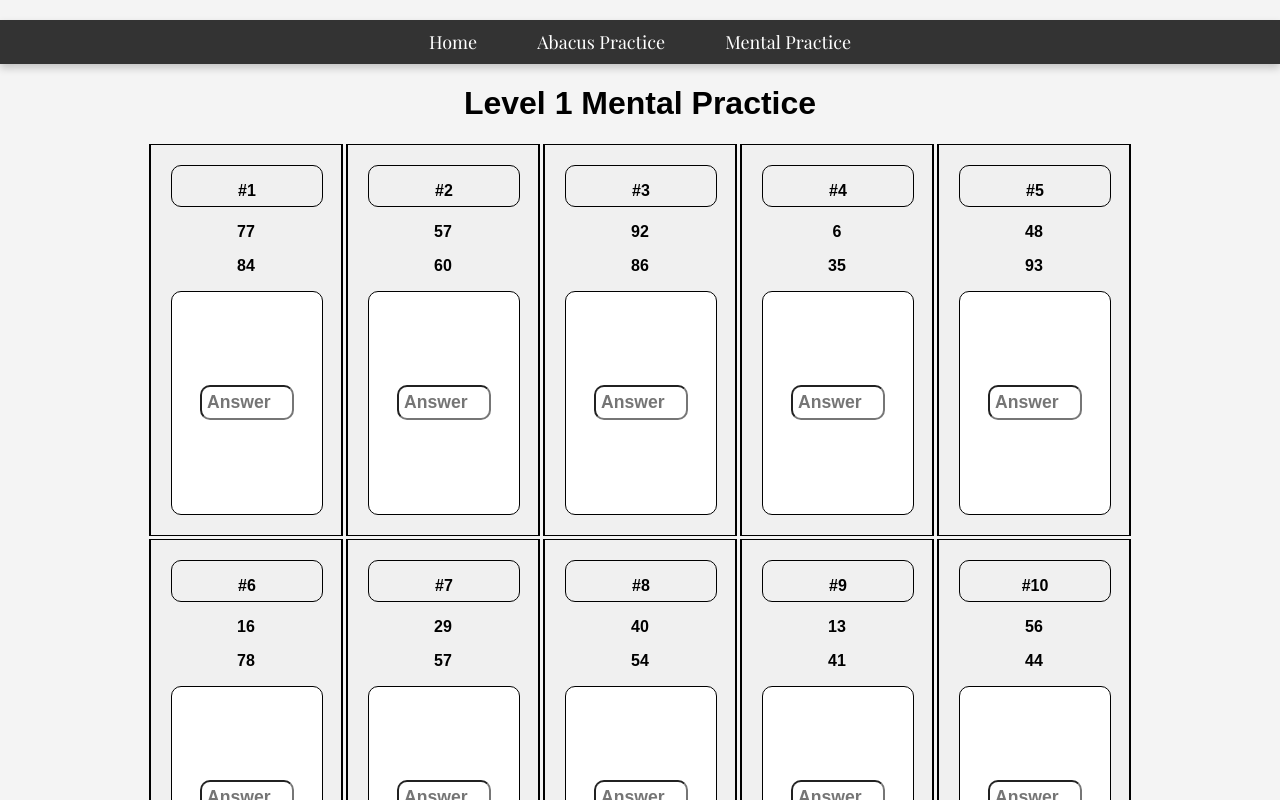
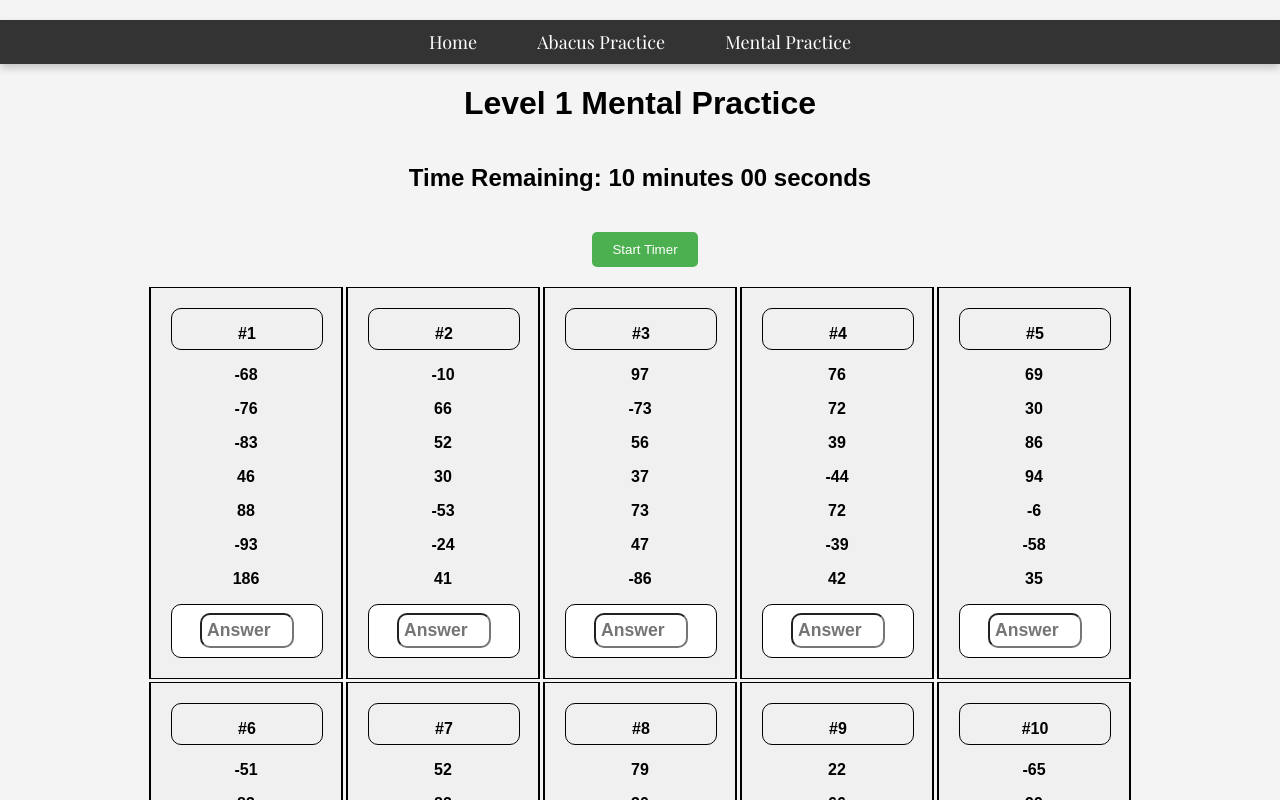
Before and after one commit to buteryy/abacus, a React (Vite) app: page /abacus-practice/1 in a window 1280 px wide. Shown: the top 800 px of the page. Built offline with nearby package versions, Linux system fonts and the light colour scheme; a web font is replaced by a local one.

Commit message:
Co-authored-by: sanwlot <sanwlot@users.noreply.github.com>

```diff
--- a/src/index.css
+++ b/src/index.css
@@ -72,6 +72,7 @@ body {
 .container {
   display: grid;
   grid-template-columns: repeat(4, 1fr);
+  place-items: center;
   gap: 10px;
   margin-bottom: 20px;
 }
@@ -167,3 +168,12 @@ body {
     cursor: not-allowed;
   }
 }
+
+.quiz-timer {
+  display: flex;
+  justify-content: center;
+  flex-direction: column;
+  align-items: center;
+  /* gap: 20px; */
+  margin-bottom: 20px;
+}
--- a/src/pages/AbacusQuiz.jsx
+++ b/src/pages/AbacusQuiz.jsx
@@ -1,35 +1,117 @@
-import { useState, useEffect } from "react"
+import { useState, useEffect, useRef } from "react"
 import { useParams } from "react-router"
 import Modal from "../components/Modal"
 
 export default function AbacusQuiz() {
   const { id } = useParams()
+  const timerRef = useRef(null); // Ref to store the timer ID
   const [levels, setLevels] = useState(() => {
-    const savedLevels = localStorage.getItem("abacusQuizProgress")
-    return savedLevels ? JSON.parse(savedLevels) : generateLevels(15)
+    // const savedLevels = localStorage.getItem("abacusQuizProgress")
+    // return savedLevels ? JSON.parse(savedLevels) : generateLevels(15)
+    return generateLevels(15)
   })
   const [modalMessage, setModalMessage] = useState("") // Message for the modal
+  const [time, setTime] = useState(600)
+  const [isTimerRunning, setIsTimerRunning] = useState(false)
+
+  // function handleTimer() {
+  //   clearInterval(timer)
+  //   setIsTimerRunning((prev) => !prev)
+  //   // Reset and clear the timer if it's already running
+  //   if (isTimerRunning) {
+  //     setTime(600)
+  //     return
+  //   }
+
+  //   const timer = setInterval(() => {
+  //     setTime((prevTime) => {
+  //       if (prevTime === 0) {
+  //         clearInterval(timer)
+  //         setIsTimerRunning(false)
+  //         setModalMessage("Time's up! Please submit your answers.")
+  //         return 0
+  //       }
+  //       return prevTime - 1
+  //     })
+  //   }
+  //   , 1000)
+  // }
+
+  function handleTimer() {
+    if (isTimerRunning) {
+      // Stop the timer
+      clearInterval(timerRef.current);
+      timerRef.current = null; // Clear the ref
+      setIsTimerRunning(false);
+      setTime(600); // Reset the time to 10 minutes (optional)
+    } else {
+      // Start the timer
+      setIsTimerRunning(true);
+      timerRef.current = setInterval(() => {
+        setTime((prevTime) => {
+          if (prevTime === 0) {
+            clearInterval(timerRef.current); // Clear the timer
+            timerRef.current = null;
+            setIsTimerRunning(false);
+            setModalMessage("Time's up! Please submit your answers.");
+            return 0; // Stop at 0
+          }
+          return prevTime - 1;
+        });
+      }, 1000);
+    }
+  }
 
   function getRandomNumber() {
+    // getting random numbers based on the level / id
+    if (id == "7") return Math.floor(Math.random() * 10) + 1
+    if (id == "8") return Math.floor(Math.random() * 10) + 1
+    if (id == "9") return Math.floor(Math.random() * 10) + 1
+    if (id == "10") return Math.floor(Math.random() * 10) + 1
+
     return Math.floor(Math.random() * 100) + 1
   }
 
   function generateLevels(totalLevels) {
-    const levelsArray = []
+    const levelsArray = [];
+    let numOfProblems;
+
+    if (id == "1") numOfProblems = 7;
+    if (id == "2") numOfProblems = 6;
+    if (id == "3") numOfProblems = 5;
+    if (id == "4") numOfProblems = 4;
+    if (id == "5") numOfProblems = 3;
+    if (id == "6") numOfProblems = 2;
+    if (id == "7") numOfProblems = 6;
+    if (id == "8") numOfProblems = 5;
+    if (id == "9") numOfProblems = 4;
+    if (id == "10") numOfProblems = 3;
+
     for (let i = 1; i <= totalLevels; i++) {
-      const nums = Array(2)
+      const nums = Array(numOfProblems)
         .fill(null)
-        .map(() => getRandomNumber())
+        .map(() => (Math.random() > 0.70 ? -getRandomNumber() : getRandomNumber()));
+
+      let sum = nums.reduce((acc, num) => acc + num, 0);
+
+      // Adjust the last number if the sum is negative
+      if (sum < 0) {
+        nums[nums.length - 1] += Math.abs(sum);
+        sum = nums.reduce((acc, num) => acc + num, 0); // Recalculate to ensure it's positive
+      }
+
       levelsArray.push({
         level: i,
         numbers: nums,
-        correctAns: nums.reduce((sum, num) => sum + num, 0),
+        correctAns: sum, // The final sum should always be positive
         userSolution: "",
         isCorrect: null, // Use `null` to indicate unattempted levels
-      })
+      });
     }
-    return levelsArray
+
+    return levelsArray;
   }
+
 
   function handleInputChange(levelIndex, value) {
     setLevels((prevLevels) =>
@@ -52,13 +134,34 @@ export default function AbacusQuiz() {
   }
 
   // Save progress to localStorage whenever levels change
-  useEffect(() => {
-    localStorage.setItem("abacusQuizProgress", JSON.stringify(levels))
-  }, [levels])
+  // useEffect(() => {
+  //   localStorage.setItem("abacusQuizProgress", JSON.stringify(levels))
+  // }, [levels])
 
   return (
     <>
       <h1 className="main-heading">Level {id} Mental Practice</h1>
+      {/* Quiz Timer */}
+      <div className="quiz-timer">
+      <h2>
+        Time Remaining: {Math.floor(time / 60)} minutes {String(time % 60).padStart(2, '0')} seconds
+      </h2>
+        <button
+          onClick={handleTimer}
+        style={{
+          padding: "10px 20px",
+          backgroundColor: "#4CAF50",
+          color: "white",
+          border: "none",
+          borderRadius: "5px",
+          cursor: "pointer",
+          marginLeft: "10px",
+          marginTop: "20px",
+          cursor: "pointer"
+        }}>
+          {isTimerRunning ? "Stop & Reset Timer" : "Start Timer"}
+        </button>
+      </div>
       <div className="box-container">
         {levels.map((level, index) => (
           <div className="box" key={level.level}>
@@ -156,160 +259,3 @@ export default function AbacusQuiz() {
     </>
   )
 }
-
-
-
-
-// import { useState, useEffect } from "react"
-// import { useParams } from "react-router"
-// import Modal from "../components/Modal"
-
-// export default function AbacusQuiz() {
-//   const { id } = useParams()
-//   const [levels, setLevels] = useState(() => {
-//     const savedLevels = localStorage.getItem("abacusQuizProgress")
-//     return savedLevels ? JSON.parse(savedLevels) : generateLevels(10)
-//   })
-//   const [modalMessage, setModalMessage] = useState("") // Message for the modal
-
-//   function getRandomNumber() {
-//     return Math.floor(Math.random() * 100) + 1
-//   }
-
-//   function generateLevels(totalLevels) {
-//     const levelsArray = []
-//     for (let i = 1; i <= totalLevels; i++) {
-//       const nums = Array(4)
-//         .fill(null)
-//         .map(() => getRandomNumber())
-//       levelsArray.push({
-//         level: i,
-//         numbers: nums,
-//         correctAns: nums.reduce((sum, num) => sum + num, 0),
-//         userSolution: "",
-//         isCorrect: false,
-//       })
-//     }
-//     return levelsArray
-//   }
-
-//   function handleInputChange(levelIndex, value) {
-//     setLevels((prevLevels) =>
-//       prevLevels.map((level, index) =>
-//         index === levelIndex ? { ...level, userSolution: value } : level
-//       )
-//     )
-//   }
-
-//   function checkSolution() {
-//     // if (!levels[levelIndex].userSolution) {
-//     //   setModalMessage("Please enter a number")
-//     //   return
-//     // }
-//     // setLevels((prevLevels) =>
-//     //   prevLevels.map((level, index) => {
-//     //     if (index === levelIndex) {
-//     //       const isCorrect =
-//     //         parseInt(level.userSolution, 10) === level.correctAns
-//     //       setModalMessage(
-//     //         isCorrect
-//     //           ? `Good Job, that was correct!`
-//     //           : `Try again, that was close!  ${
-//     //               parseInt(level.userSolution, 10) > level.correctAns
-//     //                 ? "🔺"
-//     //                 : "🔻"
-//     //             }`
-//     //       )
-//     //       return { ...level, isCorrect }
-//     //     }
-//     //     return level
-//     //   })
-//     // )
-//     setLevels((prevLevels) => {
-//       const newLevels = prevLevels.map((level) => {
-//         const isCorrect = parseInt(level.userSolution, 10) === level.correctAns
-//         return { ...level, isCorrect }
-//       })
-//       return newLevels
-//     })
-//   }
-
-//   // Save progress to localStorage whenever levels change
-//   useEffect(() => {
-//     localStorage.setItem("abacusQuizProgress", JSON.stringify(levels))
-//   }, [levels])
-
-//   return (
-//     <>
-//       <h1 className="main-heading">Level {id} Mental Practice</h1>
-//       <div className="box-container">
-//         {levels.map((level, index) => (
-//           <div className="box" key={level.level}>
-//             <div className="boxsm">
-//               <p>#{level.level}</p>
-//             </div>
-//             <div>
-//               {level.numbers.map((num, idx) => (
-//                 <p key={idx}>{num}</p>
-//               ))}
-//             </div>
-//             <div
-//               className="boxsm answer-section"
-//               style={{
-//                 backgroundColor: level.isCorrect ? "lightgreen" : "",
-//                 display: "flex",
-//                 justifyContent: "center",
-//                 alignItems: "center",
-//                 flexDirection: "column",
-//                 gap: "10px",
-//               }}
-//             >
-//               <div
-//                 style={{
-//                   display: "flex",
-//                   justifyContent: "center",
-//                   alignItems: "center",
-//                   flexDirection: "column",
-//                 }}
-//               >
-//                 <input
-//                   style={{
-//                     width: "80px",
-//                     fontWeight: "bold",
-//                     fontSize: "1.1rem",
-//                     backgroundColor: "transparent",
-//                     borderRadius: "10px",
-//                     padding: "5px",
-//                   }}
-//                   value={level.userSolution}
-//                   onChange={(e) => handleInputChange(index, e.target.value)}
-//                   type="number"
-//                   placeholder="Answer"
-//                   disabled={level.isCorrect} // Disable input if correct
-//                 />
-//               </div>
-//               {/* <button
-//                 onClick={() => checkSolution(index)}
-//                 disabled={level.isCorrect} // Disable button if correct
-//               >
-//                 Enter
-//               </button> */}
-//             </div>
-//           </div>
-//         ))}
-//          <button onClick={checkSolution}>
-//           Submit
-//         </button>
-//         {JSON.stringify(levels)}
-//       </div>
-
-//       {/* Render the modal */}
-//       {modalMessage && (
-//         <Modal
-//           message={modalMessage}
-//           onClose={() => setModalMessage("")} // Close the modal
-//         />
-//       )}
-//     </>
-//   )
-// }
```
Also changed, not shown: src/pages/AbacussPractice.jsx (+0 -9 lines).
